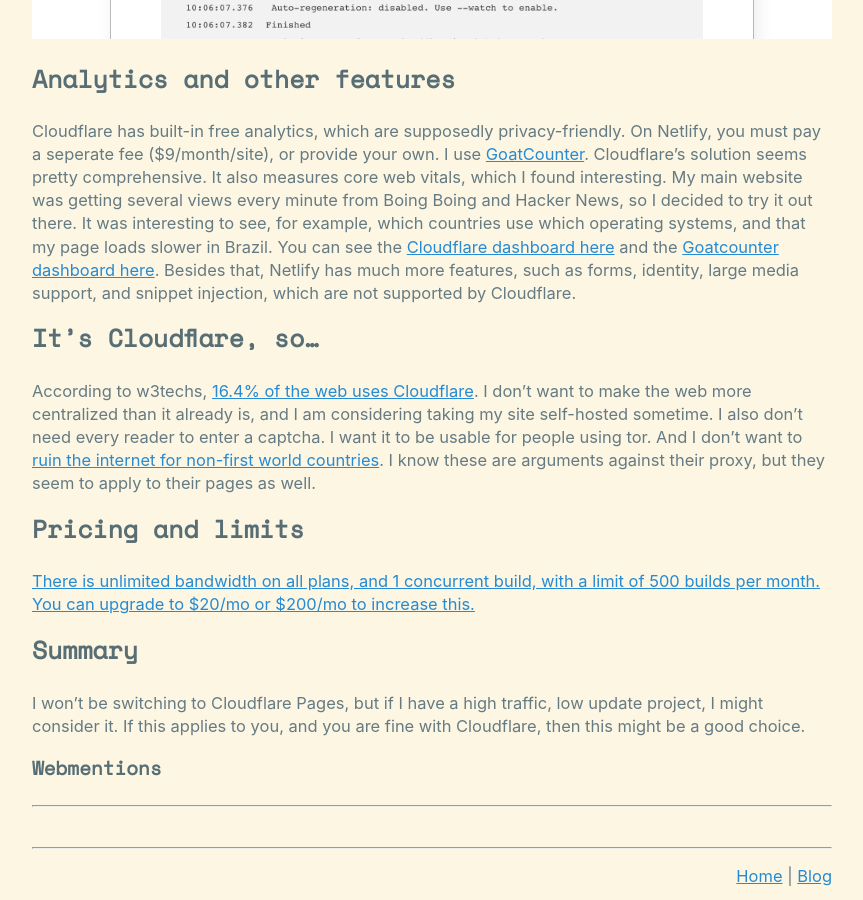
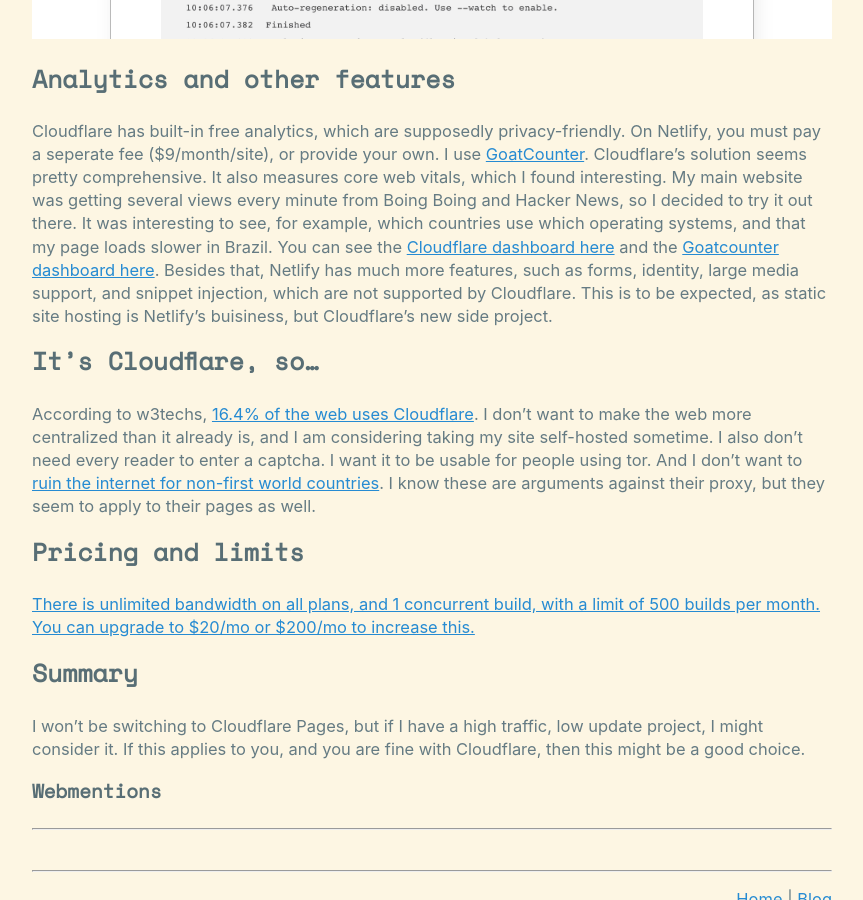
Before and after one commit to luke2m/lukesempire-gitlab-mirror, a Jekyll site: the page built from _posts/2021-04-13-cloudflare-pages.md, in a window 1280 px wide and 900 px high, scrolled down 2404 px. Shown: the whole window, without its empty margins (208-1071 px from the left). Built offline with Jekyll 4.4.1, drawn with Linux system fonts in a browser that asks for light colours; comment, search, counter and statistics services are not loaded.

Commit message:
Update _posts/2021-04-13-cloudflare-pages.md

```diff
--- a/_posts/2021-04-13-cloudflare-pages.md
+++ b/_posts/2021-04-13-cloudflare-pages.md
@@ -24,7 +24,7 @@
 
 ## Analytics and other features
 
-Cloudflare has built-in free analytics, which are supposedly privacy-friendly. On Netlify, you must pay a seperate fee ($9/month/site), or provide your own. I use [GoatCounter](https://www.goatcounter.com). Cloudflare's solution seems pretty comprehensive. It also measures core web vitals, which I found interesting. My main website was getting several views every minute from Boing Boing and Hacker News, so I decided to try it out there. It was interesting to see, for example, which countries use which operating systems, and that my page loads slower in Brazil. You can see the [Cloudflare dashboard here](/uploads/cf/cfa.png) and the [Goatcounter dashboard here](https://lukesempire.goatcounter.com).  Besides that, Netlify has much more features, such as forms, identity, large media support, and snippet injection, which are not supported by Cloudflare.
+Cloudflare has built-in free analytics, which are supposedly privacy-friendly. On Netlify, you must pay a seperate fee ($9/month/site), or provide your own. I use [GoatCounter](https://www.goatcounter.com). Cloudflare's solution seems pretty comprehensive. It also measures core web vitals, which I found interesting. My main website was getting several views every minute from Boing Boing and Hacker News, so I decided to try it out there. It was interesting to see, for example, which countries use which operating systems, and that my page loads slower in Brazil. You can see the [Cloudflare dashboard here](/uploads/cf/cfa.png) and the [Goatcounter dashboard here](https://lukesempire.goatcounter.com).  Besides that, Netlify has much more features, such as forms, identity, large media support, and snippet injection, which are not supported by Cloudflare. This is to be expected, as static site hosting is Netlify's buisiness, but Cloudflare's new side project.
 
 ## It's Cloudflare, so...
 
```
